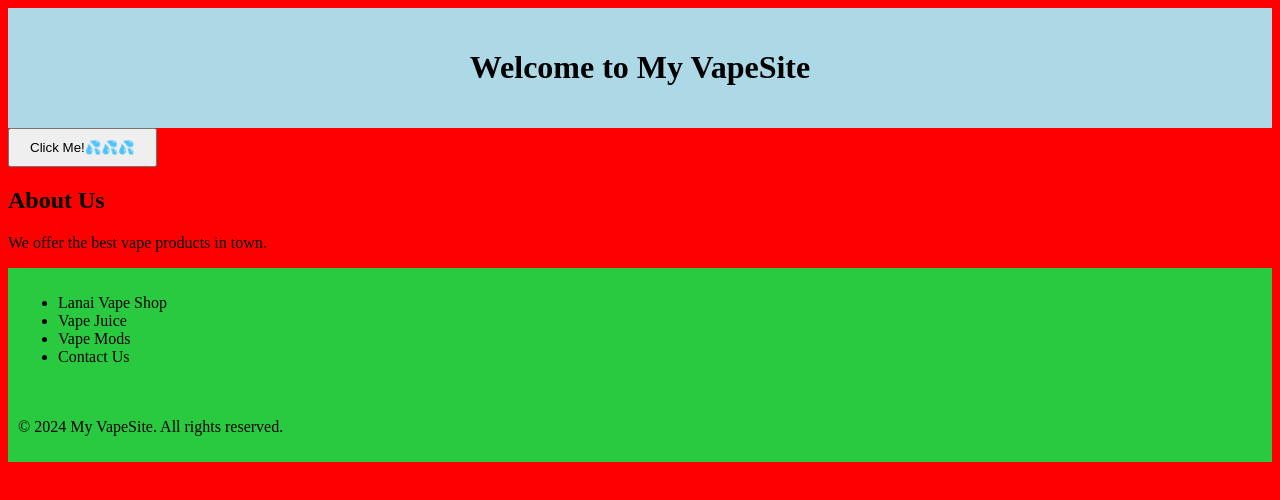
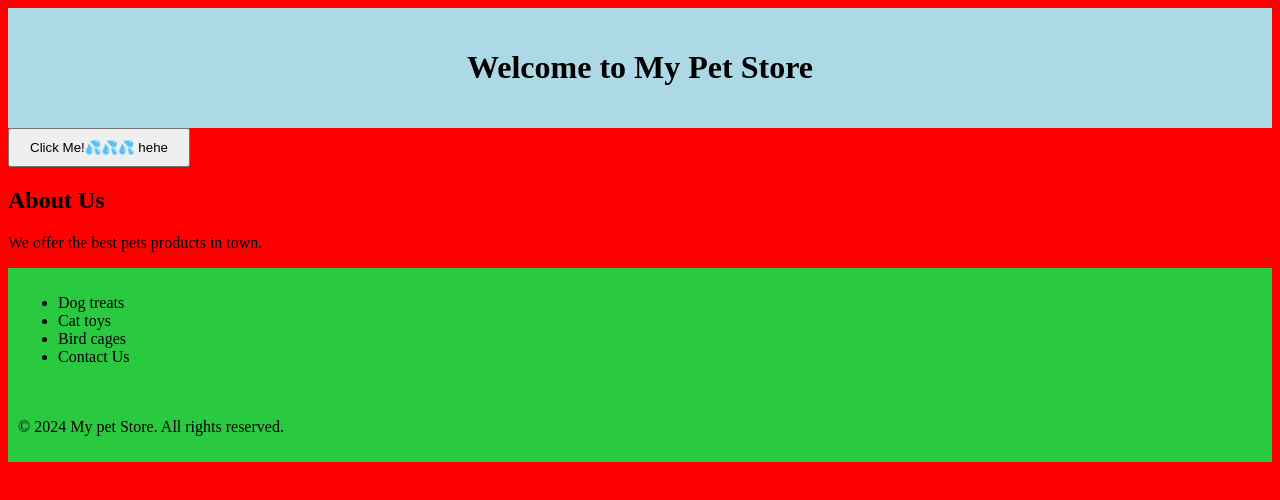
Before and after one commit to Anson2808/test12test, a plain HTML site: page index.html in a window 1280 px wide. Drawn offline with Linux system fonts and the light colour scheme.

Commit message:
Appropirate store front & name. hehe

```diff
--- a/index.html
+++ b/index.html
@@ -1,7 +1,7 @@
 <!DOCTYPE html>
 <html lang ="en">
 <head>
-    <title>My VapeSite</title>
+    <title>My Pet Store</title>
 </head>
 <style>
     body {
@@ -28,20 +28,20 @@ nav {
 
 </style>
 <header>
-    <h1>Welcome to My VapeSite</h1>
+    <h1>Welcome to My Pet Store</h1>
 </header>
-<button>Click Me!💦💦💦</button>
+<button>Click Me!💦💦💦 hehe </button>
 <div>
     <h2>About Us</h2>
-    <p>We offer the best vape products in town.</p>
+    <p>We offer the best pets products in town.</p>
 </div>
 
 <body>
     <nav>
         <ul>
-            <li>Lanai Vape Shop</li>
-            <li>Vape Juice</li>
-            <li>Vape Mods</li>
+            <li>Dog treats</li>
+            <li>Cat toys</li>
+            <li>Bird cages</li>
             <li>Contact Us
             </li>
         </ul>
@@ -49,7 +49,7 @@ nav {
 </body>
 <nav>
     <footer>
-        <p>&copy; 2024 My VapeSite. All rights reserved.</p>
+        <p>&copy; 2024 My pet Store. All rights reserved.</p>
     </footer>
 </nav>
 </html>
```
